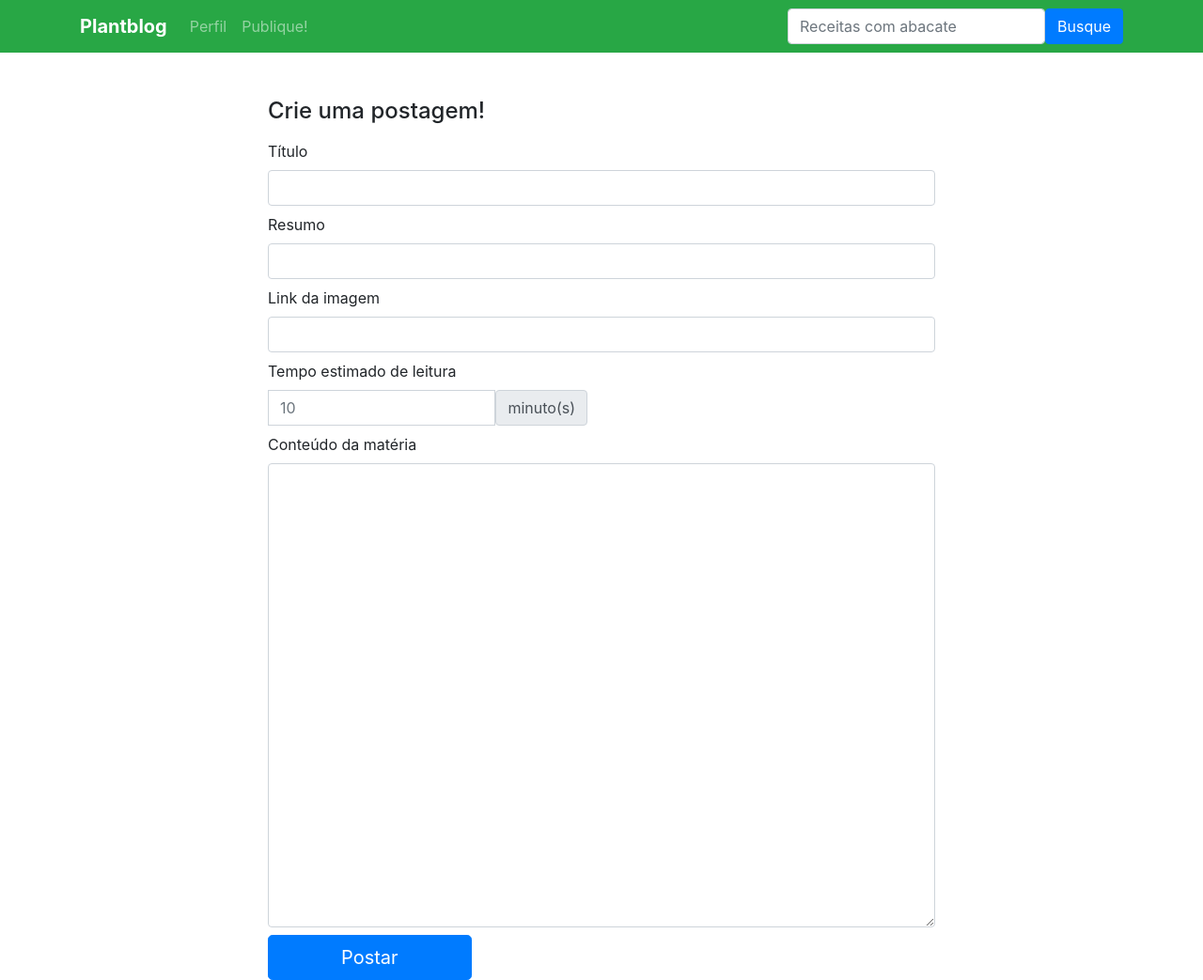
After one commit to dominguesgabe/plantblog, a PHP site: template public/views/create.twig in a window 1280 px wide. The commit adds this page. Shown: the whole page at 94% size. Run offline with PHP 8.4, Linux system fonts and the light colour scheme; the template is opened without the code that fills it, so the values that code supplies are empty; some libraries are stand-ins or nearby versions.

Commit message:
wip creating blogpost submit

```diff
--- a/app/helpers/TemplateNamesConstants.php
+++ b/app/helpers/TemplateNamesConstants.php
@@ -7,5 +7,6 @@ class TemplateNamesConstants
     const APP_HOME = 'index.twig';
     const APP_SEARCH = 'search.twig';
 
-    const APP_SHOW = 'show.twig';
+    const BLOGPOST_SHOW = 'show.twig';
+    const BLOGPOST_CREATE = 'create.twig';
 }
--- a/app/router/AppRouter.php
+++ b/app/router/AppRouter.php
@@ -19,6 +19,7 @@ class AppRouter
         $router->post('/buscar', 'app\controllers\HomeController:query');
 
         $router->get('/criar', 'app\controllers\BlogpostController:create');
+        $router->post('/criar', 'app\controllers\BlogpostController:store');
 
         $router->group('error');
         $router->get('/{errorCode}', function($data) {
--- /dev/null
+++ b/public/views/create.twig
@@ -0,0 +1,55 @@
+<!doctype html>
+<html lang="pt-BR">
+<head>
+    <meta charset="UTF-8">
+    <meta name="viewport"
+          content="width=device-width, user-scalable=no, initial-scale=1.0, maximum-scale=1.0, minimum-scale=1.0">
+    <meta http-equiv="X-UA-Compatible" content="ie=edge">
+    <title>Plantblog</title>
+    <link rel="stylesheet"
+          href="https://cdn.jsdelivr.net/npm/bootstrap@4.6.2/dist/css/bootstrap.min.css"
+          integrity="sha384-xOolHFLEh07PJGoPkLv1IbcEPTNtaed2xpHsD9ESMhqIYd0nLMwNLD69Npy4HI+N"
+          crossorigin="anonymous">
+    </head>
+    <body>
+        {% include 'partials/nav.twig' %}
+
+        <div class="container mt-5 d-flex justify-content-center">
+            <div class="col-md-7 col-lg-8">
+                <h4 class="mb-3">Crie uma postagem!</h4>
+                <form action="{{ constant('app\\helpers\\AppConfigConstants::URL_BASE') }}/criar" method="post">
+                    <div class="row g-3">
+                        <div class="col-12">
+                            <label for="title" class="form-label">Título</label>
+                            <input type="text" class="form-control" id="title" name="title" required>
+                        </div>
+
+                        <div class="col-12 mt-2">
+                            <label for="description" class="form-label">Resumo</label>
+                            <input type="text" class="form-control" id="description" name="description" required>
+                        </div>
+
+                        <div class="col-12 mt-2">
+                            <label for="image_url" class="form-label">Link da imagem</label>
+                            <input type="text" class="form-control" id="image_url" name="image_url" required>
+                        </div>
+
+                        <div class="input-group col-6 mt-2">
+                            <label for="reading_time" class="form-label w-100">Tempo estimado de leitura</label>
+                            <input type="text" class="form-control" id="reading_time" name="reading_time" placeholder="10" required="">
+                            <span class="input-group-text">minuto(s)</span>
+                        </div>
+
+                        <div class="col-12 mt-2">
+                            <label for="post" class="form-label">Conteúdo da matéria</label>
+                            <textarea class="form-control" id="post" name="post" rows="20" required></textarea>
+                        </div>
+
+                        <div class="col-4 mt-2">
+                            <button class="w-100 btn btn-primary btn-lg" type="submit">Postar</button>
+                        </div>
+                </form>
+            </div>
+        </div>
+    </body>
+</html>
```
Also changed, not shown: app/controllers/BlogpostController.php (+27 -0 lines), app/controllers/HomeController.php (+10 -6 lines), app/model/Blogposts.php (+4 -4 lines), app/views/BlogpostView.php (+9 -4 lines).
